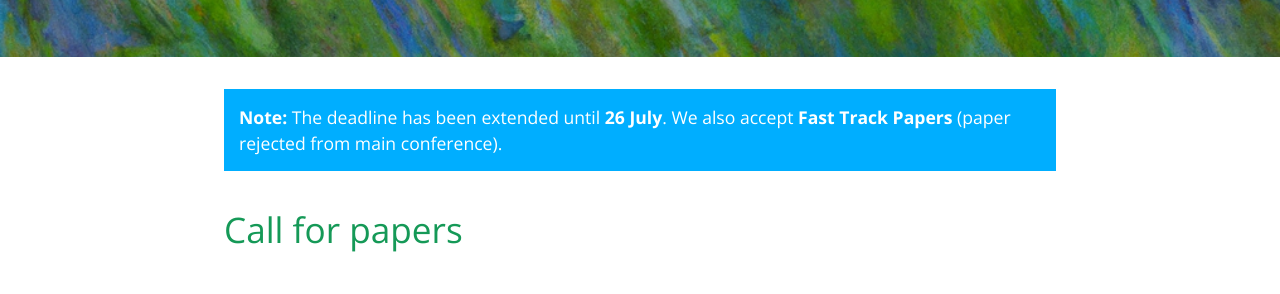
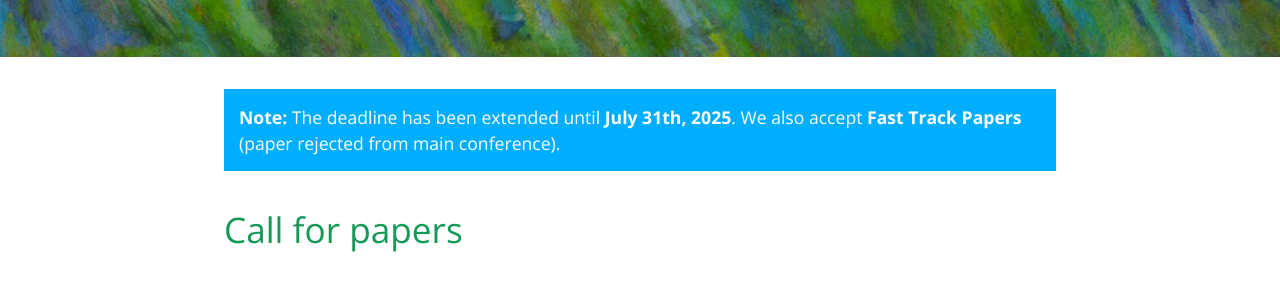
Before and after one commit to acmmm-pilm-2025/acmmm-pilm-2025.github.io, a Jekyll site: the page built from index.md, in a window 1280 px wide. Shown: the part 440-734 px from the top of the page. Built offline with Jekyll 4.4.1, drawn with Linux system fonts in a browser that asks for light colours.

```diff
--- a/index.md
+++ b/index.md
@@ -2,7 +2,7 @@
 layout: default
 ---
 <div style="background-color:rgb(0, 174, 255); border-left: 6px rgb(47, 0, 255); padding: 15px; margin-bottom: 20px; color: white;">
-    <strong>Note:</strong> The deadline has been extended until <strong>26 July</strong>. We also accept <strong>Fast Track Papers</strong> (paper rejected from main conference).
+    <strong>Note:</strong> The deadline has been extended until <strong>{{ site.workshop.dates.submission }}</strong>. We also accept <strong>Fast Track Papers</strong> (paper rejected from main conference).
 </div>
 
 # Call for papers
```
